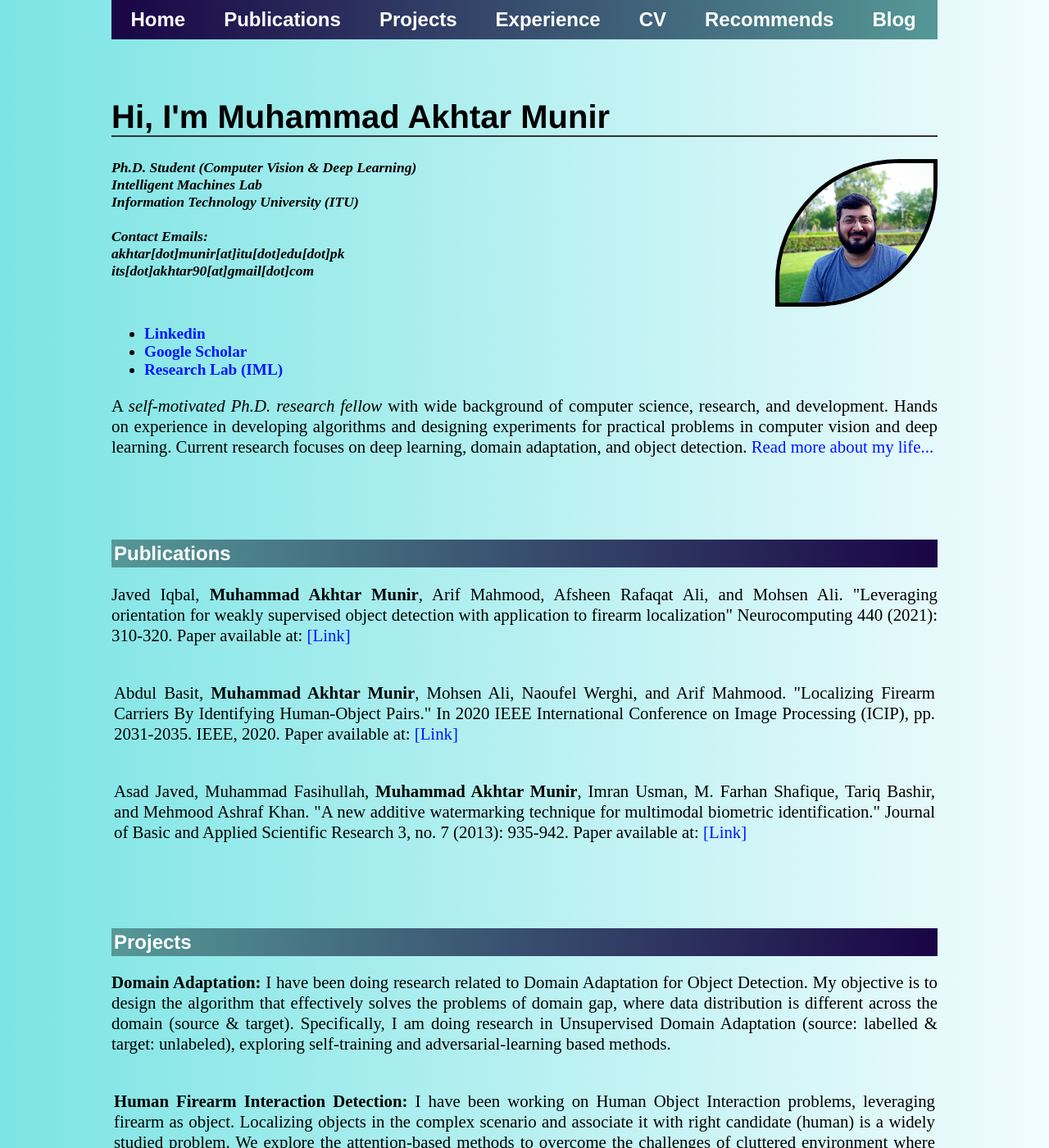
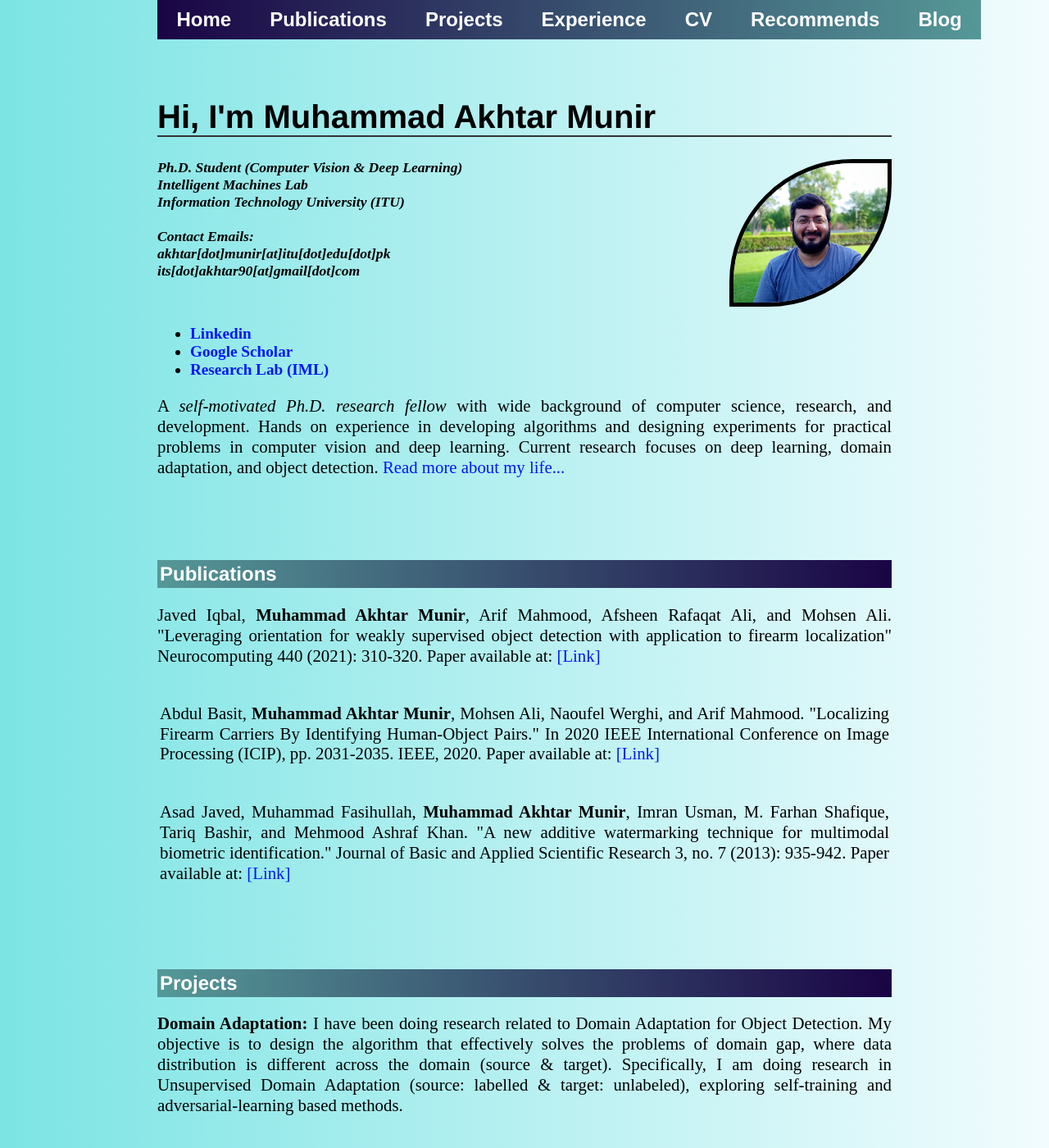
Before and after one commit to akhtarvision/akhtarvision.github.io, a Jekyll site: the page built from index.html, in a window 1280 px wide and 1400 px high. Shown: the whole window at 82% size. Built offline with Jekyll 4.4.1, drawn with Linux system fonts in a browser that asks for light colours.

Commit message:
Update main.css

```diff
--- a/css/main.css
+++ b/css/main.css
@@ -1,6 +1,7 @@
 body {
     margin: 60px auto;
-    width: 63rem;
+    width: 70%;
+/*     width: 63rem; */
 /*     background-color: #000; */
 /*     background-color: gr; */
 background-image: linear-gradient(to right, #7CE4E4, #f2fcfe);
@@ -92,10 +93,10 @@ address {
 /*   background-color: #001D81; */
 /*   background-color: #053A17; */
   background-image: linear-gradient(to left, #559897, #1A0445);
-
   position: fixed; /* Set the navbar to fixed position */
   top: 0; /* Position the navbar at the top of the page */
-  width: 63rem; /* Full width */
+/*   width: 63rem; /* Full width */ */
+  width: 70%; /* Full width */
 }
 
 /* Links inside the navbar */
```
